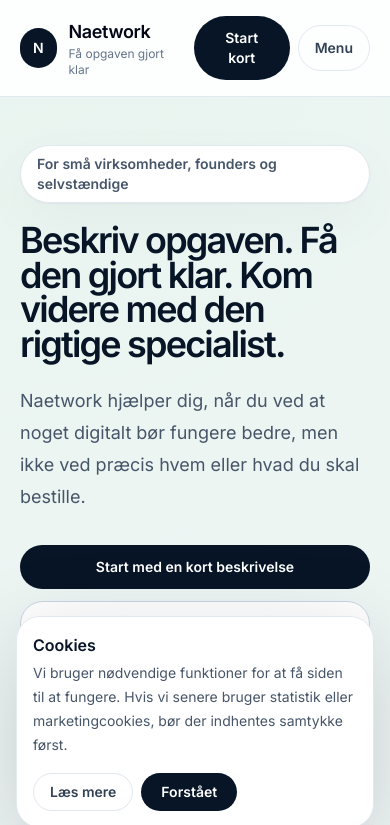
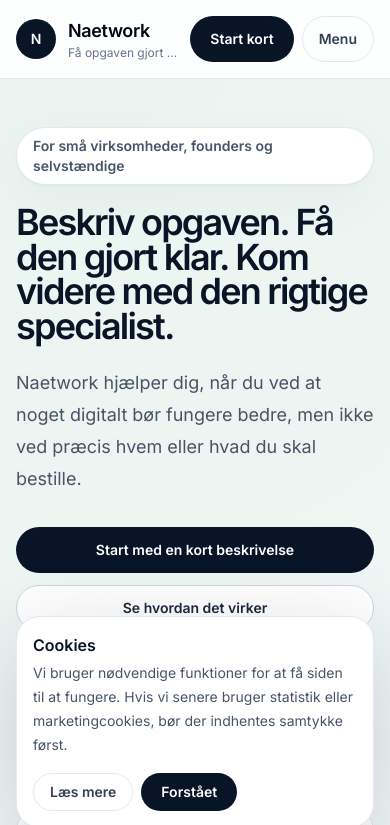
Before and after one commit to mikkelstreet-png/Naetwork, a Next.js app: page / in a window 390 px wide. Shown: the top 825 px of the page. Built offline with nearby package versions, Linux system fonts and the light colour scheme.

Commit message:
Use clean polished responsive Naetwork version

```diff
--- a/app/page.tsx
+++ b/app/page.tsx
@@ -1,5 +1,5 @@
-import { NaetworkAnalysisProof } from "@/components/NaetworkAnalysisProof";
+import { NaetworkPolished } from "@/components/NaetworkPolished";
 
 export default function Home() {
-  return <NaetworkAnalysisProof />;
+  return <NaetworkPolished />;
 }
```
